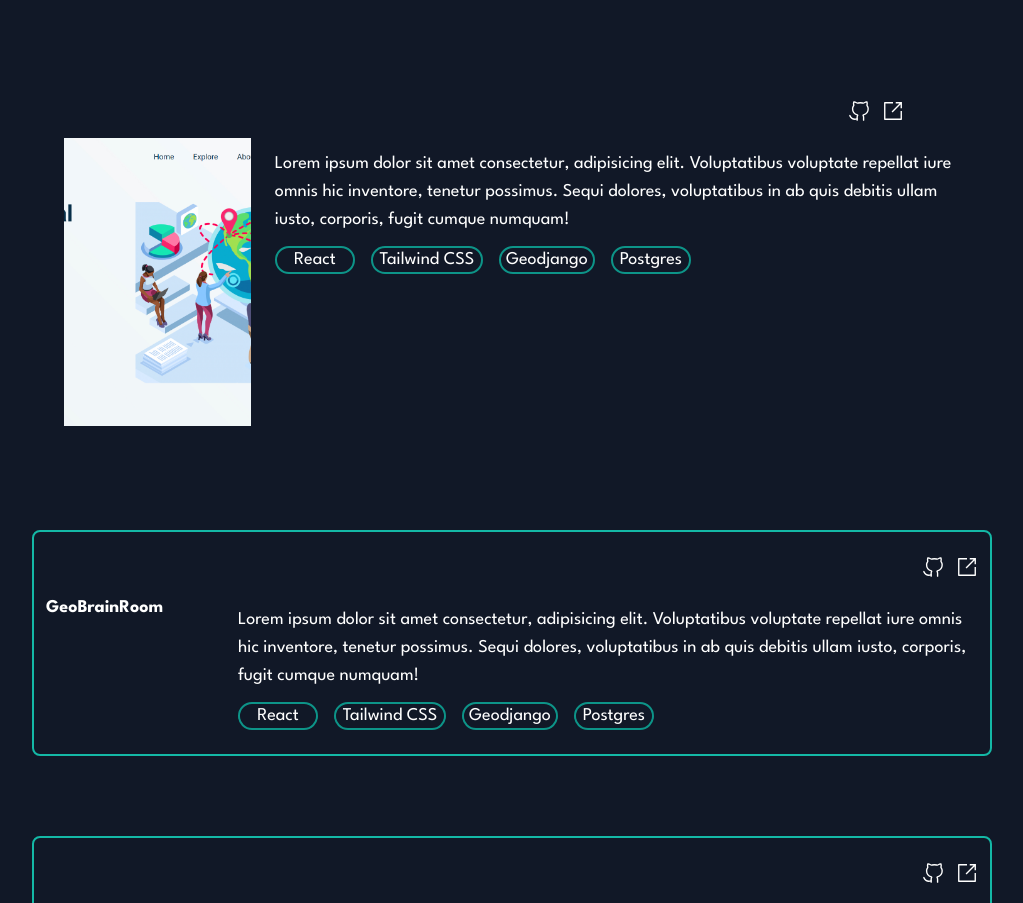
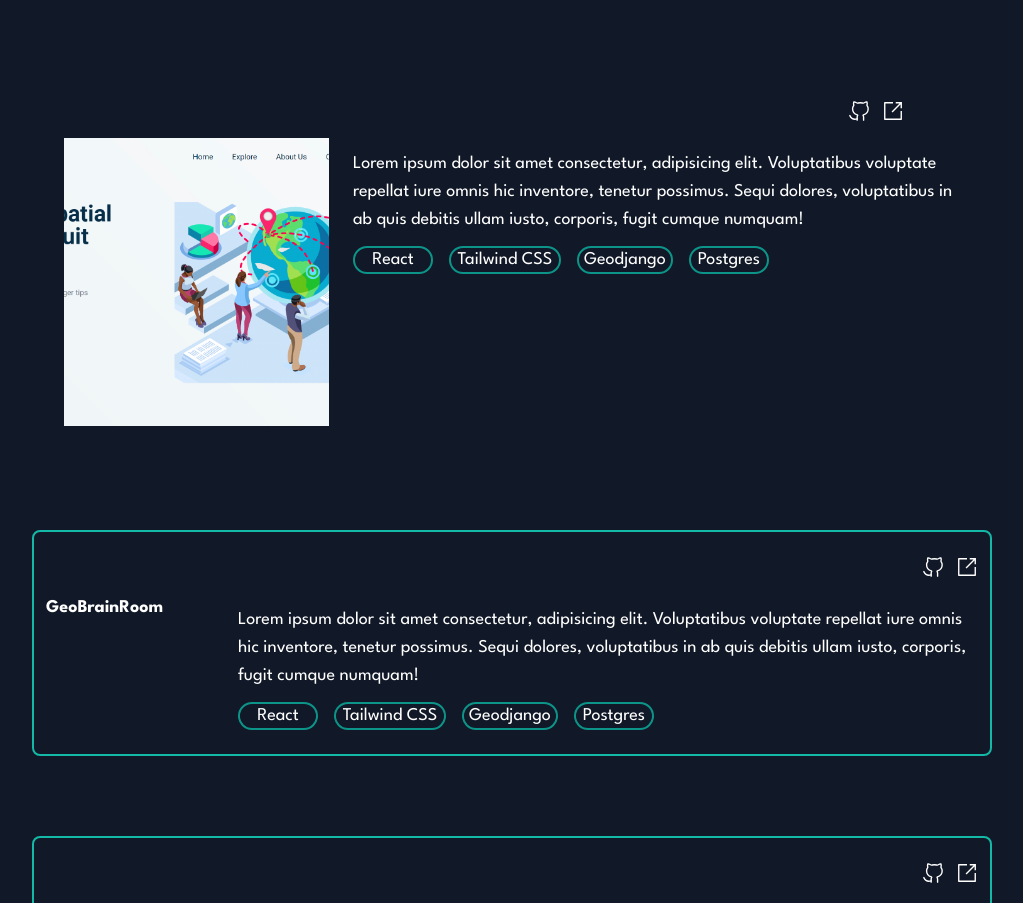
Before and after one commit to Kimberley-saka/my_portfolio, a React (Vite) app: page /#projects in a window 1280 px wide. Before the commit this address led to /. Shown: the part 1060-1963 px from the top of the page, without its empty margins (128-1151 px from the left). Built offline with nearby package versions, Linux system fonts and the light colour scheme.

Commit message:
Refactor Projects.jsx layout

```diff
--- a/src/pages/Projects.jsx
+++ b/src/pages/Projects.jsx
@@ -36,9 +36,8 @@ export default function Projects() {
 
       <div className="flex flex-col space-y-3 space-x-0 md:flex-row md:space-x-6">
 
-        <div className=" h-72 w-1/2">
-            <img src="/assets/images/geoportal.png" className="
-            object-cover h-full w-full"></img>
+        <div className="h-72 w-4/5 bg-pink-300">
+            <img src="/assets/images/geoportal.png" className=" object-cover h-full w-full"></img>
         </div>
 
         <div className="flex flex-col space-y-3">
```
